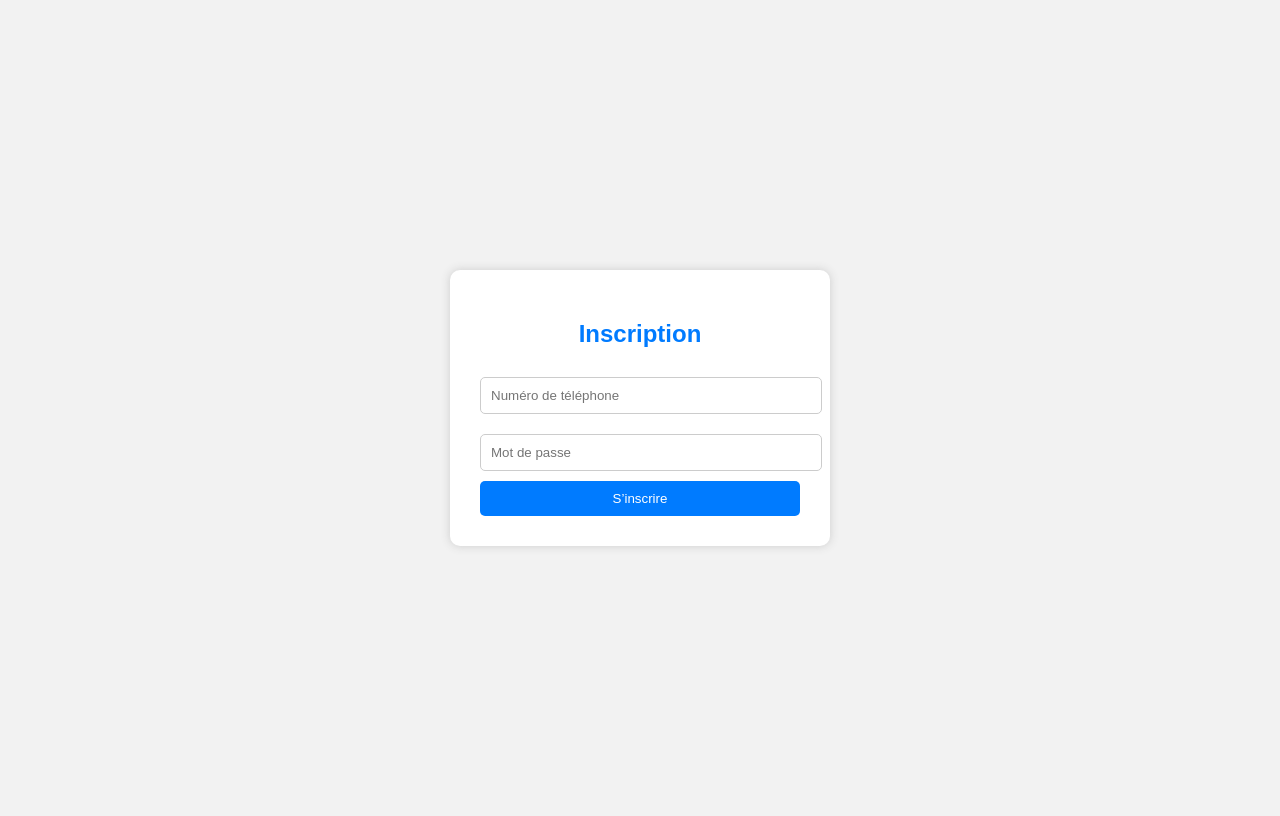
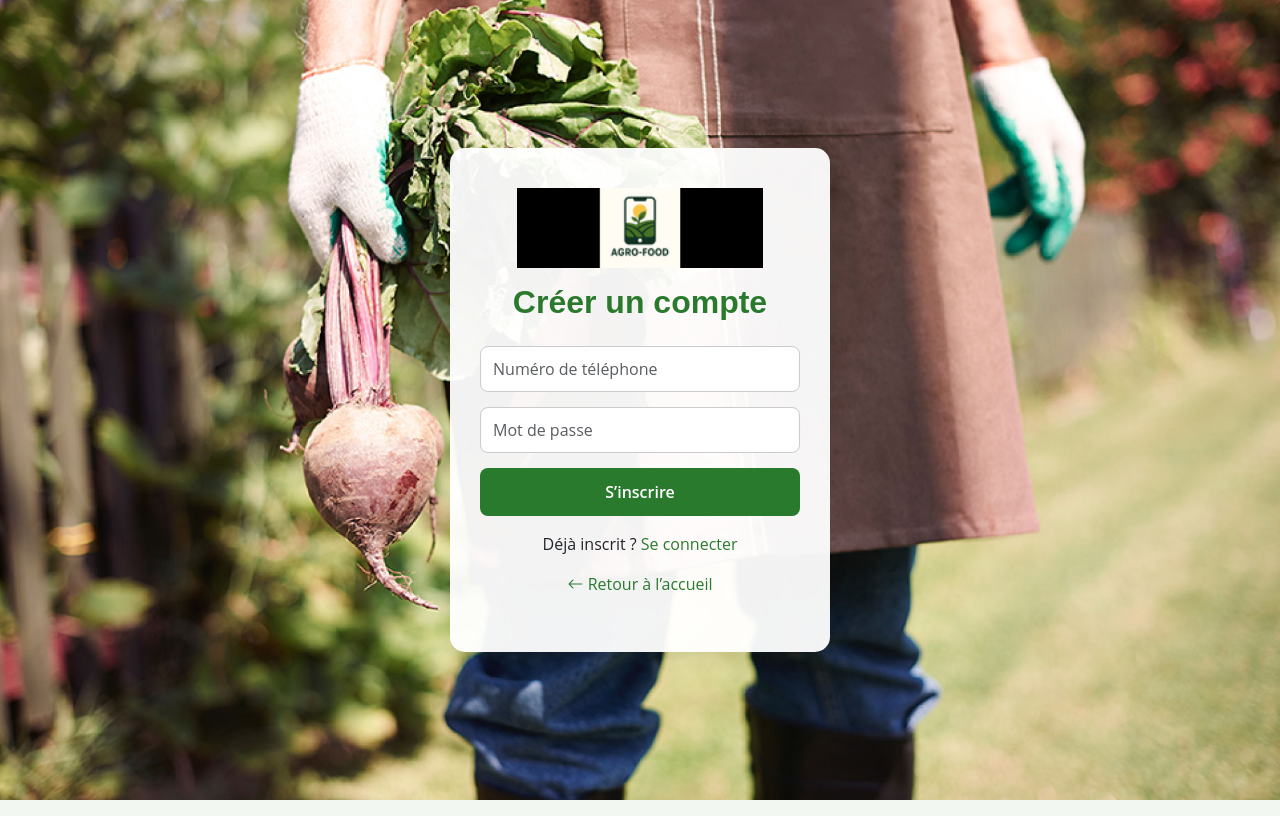
Before and after one commit to papis301/agrofoodweb, a PHP site: page /register.php in a window 1280 px wide. Run offline with PHP 8.4, Linux system fonts and the light colour scheme.

Commit message:
integration template index ok

```diff
--- a/index.php
+++ b/index.php
@@ -57,6 +57,8 @@ $products = $stmt->fetchAll(PDO::FETCH_ASSOC);
       <nav id="navmenu" class="navmenu">
         <ul>
           <li><a href="index.php" class="active">Accueil</a></li>
+           <li><a href="login.php" class="btn btn-success ms-3 px-3 py-1" style="color: white; border-radius: 5px;">Connexion</a></li>
+
         </ul>
         <i class="mobile-nav-toggle d-xl-none bi bi-list"></i>
       </nav>
@@ -165,7 +167,7 @@ $products = $stmt->fetchAll(PDO::FETCH_ASSOC);
 
                 <hr>
 
-                <a href="unproduit.php" class="readmore stretched-link"><span>Savoir plus</span><i class="bi bi-arrow-right"></i></a>
+                <!--<a href="produit.php?id=<?= htmlspecialchars($p['id']) ?>" class="readmore stretched-link"><span>Voir</span><i class="bi bi-arrow-right"></i></a>-->
 
               </div>
 
--- a/register.php
+++ b/register.php
@@ -10,20 +10,16 @@ if ($_SERVER['REQUEST_METHOD'] === 'POST') {
     $password = trim($_POST['password'] ?? '');
 
     if (empty($phone) || empty($password)) {
-        echo "❌ Tous les champs sont obligatoires.";
-        exit;
-    }
-
+        $error = "❌ Tous les champs sont obligatoires.";
+    } else {
         try {
             // Vérifie si le numéro existe déjà
             $stmt = $conn->prepare("SELECT id FROM usersagrofood WHERE phone = ?");
             $stmt->execute([$phone]);
 
             if ($stmt->rowCount() > 0) {
-            echo "⚠️ Ce numéro existe déjà dans la base de données.";
-            exit;
-        }
-
+                $error = "⚠️ Ce numéro existe déjà dans la base de données.";
+            } else {
                 // Hachage du mot de passe
                 $hashedPassword = password_hash($password, PASSWORD_DEFAULT);
 
@@ -32,12 +28,12 @@ if ($_SERVER['REQUEST_METHOD'] === 'POST') {
                                           VALUES (?, ?, 0, 'activé', 'ordinateur')");
                 $insert->execute([$phone, $hashedPassword]);
 
-        echo "✅ Inscription réussie ! <a href='login.php'>Se connecter</a>";
-        exit;
+                $success = "✅ Inscription réussie ! <a href='login.php'>Se connecter</a>";
+            }
 
         } catch (PDOException $e) {
-        echo "🔥 Erreur MySQL : " . $e->getMessage();
-        exit;
+            $error = "🔥 Erreur MySQL : " . $e->getMessage();
+        }
     }
 }
 ?>
@@ -46,56 +42,116 @@ if ($_SERVER['REQUEST_METHOD'] === 'POST') {
 <html lang="fr">
 <head>
   <meta charset="UTF-8">
-    <title>Inscription</title>
+  <title>Inscription - Agro Food</title>
+  <meta name="viewport" content="width=device-width, initial-scale=1.0">
+
+  <!-- Favicon -->
+  <link href="assets/img/favicon.png" rel="icon">
+
+  <!-- Bootstrap & AOS -->
+  <link href="assets/vendor/bootstrap/css/bootstrap.min.css" rel="stylesheet">
+  <link href="assets/vendor/bootstrap-icons/bootstrap-icons.css" rel="stylesheet">
+  <link href="assets/vendor/aos/aos.css" rel="stylesheet">
+  <link href="assets/css/main.css" rel="stylesheet">
+
   <style>
     body {
-            font-family: Arial, sans-serif;
-            background: #f2f2f2;
+        background: url('assets/img/hero_2.jpg') center/cover no-repeat fixed;
         display: flex;
         justify-content: center;
         align-items: center;
-            height: 100vh;
+        min-height: 100vh;
+        font-family: "Open Sans", sans-serif;
     }
-        form {
-            background: white;
-            padding: 30px;
-            border-radius: 10px;
-            box-shadow: 0 0 10px #ccc;
-            width: 320px;
+
+    .register-card {
+        background: rgba(255, 255, 255, 0.95);
+        padding: 40px 30px;
+        border-radius: 15px;
+        box-shadow: 0px 5px 20px rgba(0,0,0,0.1);
+        width: 100%;
+        max-width: 380px;
+        text-align: center;
     }
-        input {
+
+    .register-card img {
+        height: 80px;
+        margin-bottom: 15px;
+    }
+
+    .register-card h2 {
+        color: #2a7a2e;
+        font-weight: 700;
+        margin-bottom: 25px;
+    }
+
+    .form-control {
+        border-radius: 8px;
+        border: 1px solid #ccc;
+        padding: 10px 12px;
+        margin-bottom: 15px;
+    }
+
+    .btn-register {
+        background-color: #2a7a2e;
+        border: none;
+        color: white;
+        padding: 12px;
         width: 100%;
-            padding: 10px;
-            margin: 10px 0;
-            border-radius: 5px;
-            border: 1px solid #ccc;
+        border-radius: 8px;
+        font-weight: 600;
+        transition: 0.3s;
     }
-        button {
-            width: 100%;
-            padding: 10px;
-            background: #007BFF;
-            color: white;
-            border: none;
-            border-radius: 5px;
-            cursor: pointer;
+
+    .btn-register:hover {
+        background-color: #256926;
     }
-        button:hover {
-            background: #0056b3;
+
+    .message {
+        margin-bottom: 15px;
+        font-size: 14px;
+        color: #d9534f;
     }
-        h2 {
-            text-align: center;
-            color: #007BFF;
+
+    .success {
+        color: #28a745;
+    }
+
+    .register-card a {
+        color: #2a7a2e;
+        text-decoration: none;
+    }
+    .register-card a:hover {
+        text-decoration: underline;
     }
   </style>
 </head>
 <body>
+  <div class="register-card" data-aos="zoom-in">
+    <img src="assets/img/logoagrofoodbon.png" alt="Agro Food">
+    <h2>Créer un compte</h2>
+
+    <?php if (!empty($error)): ?>
+        <p class="message"><?= htmlspecialchars($error) ?></p>
+    <?php endif; ?>
+    <?php if (!empty($success)): ?>
+        <p class="message success"><?= $success ?></p>
+    <?php endif; ?>
 
     <form method="POST">
-    <h2>Inscription</h2>
-    <input type="text" name="phone" placeholder="Numéro de téléphone" required>
-    <input type="password" name="password" placeholder="Mot de passe" required>
-    <button type="submit">S’inscrire</button>
+        <input type="text" name="phone" class="form-control" placeholder="Numéro de téléphone" required>
+        <input type="password" name="password" class="form-control" placeholder="Mot de passe" required>
+        <button type="submit" class="btn-register">S’inscrire</button>
     </form>
 
+    <p class="mt-3">Déjà inscrit ? <a href="login.php">Se connecter</a></p>
+    <p><a href="index.php"><i class="bi bi-arrow-left"></i> Retour à l’accueil</a></p>
+  </div>
+
+  <script src="assets/vendor/bootstrap/js/bootstrap.bundle.min.js"></script>
+  <script src="assets/vendor/aos/aos.js"></script>
+  <script>
+    AOS.init();
+  </script>
 </body>
 </html>
```
Also changed, not shown: dashboard.php (+57 -61 lines), login.php (+81 -35 lines), produit.php (added, +76 -0 lines), unproduit.php (deleted). Lines whose indentation alone changed are shown as unchanged.
